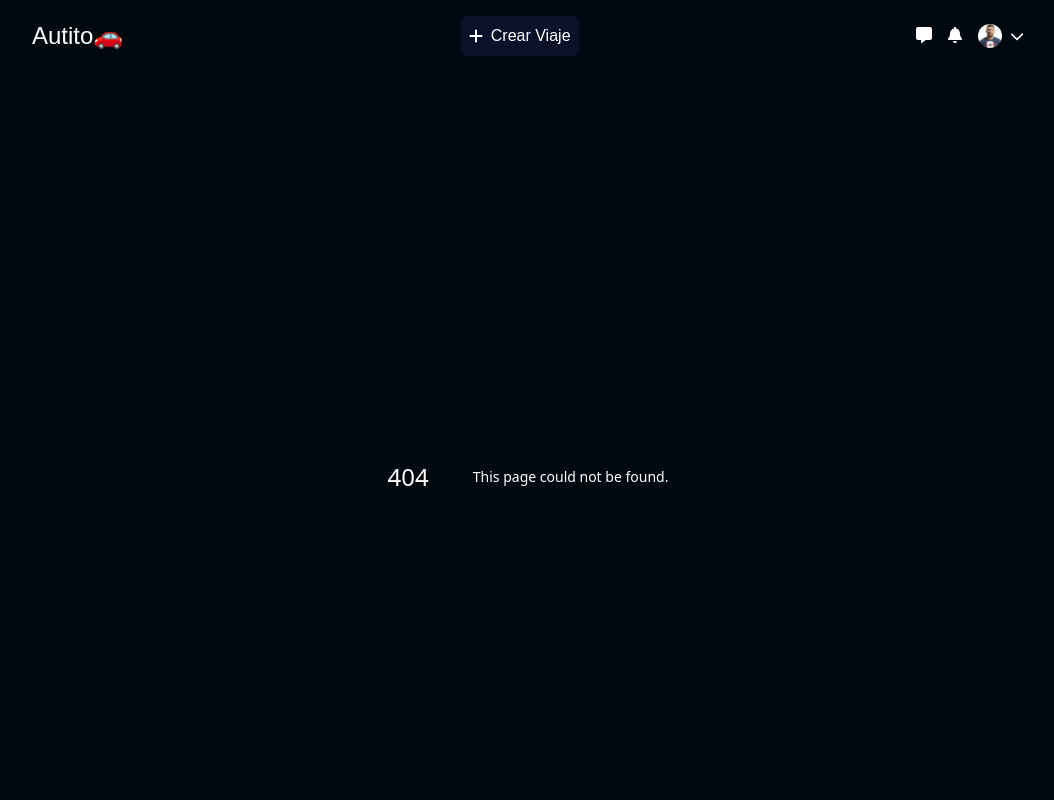
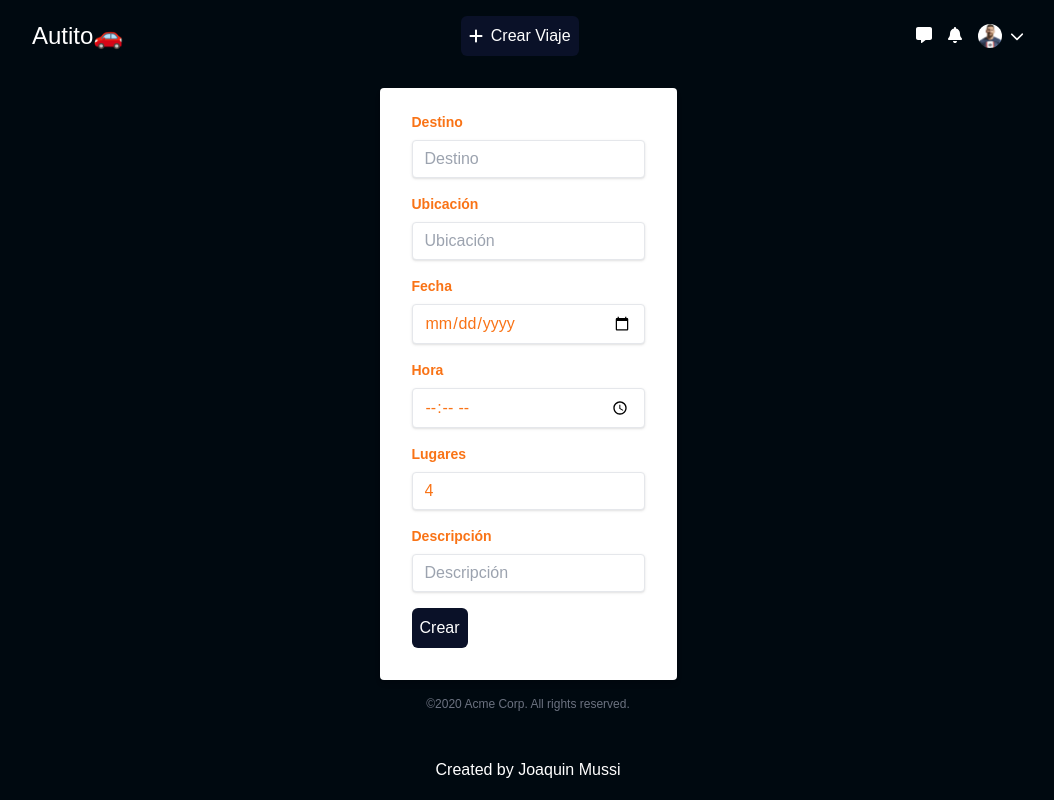
Before and after one commit to MussiDev/autito, a Next.js app: page /Viajes/EditarViaje/1 in a window 1280 px wide. Before the commit this address had no page. Shown: the top 800 px of the page, without its empty margins (112-1166 px from the left). Built offline with nearby package versions, Linux system fonts and the light colour scheme; no server answers.

Commit message:
Modfiy request and some others

```diff
--- a/entities/RouteParams.ts
+++ b/entities/RouteParams.ts
@@ -1,3 +1,3 @@
 export interface RouteParams {
-    viajeid: string;
+    id: string;
 }
--- a/entities/Travels/Viaje.ts
+++ b/entities/Travels/Viaje.ts
@@ -1,5 +1,8 @@
 export interface Viaje {
-    id: number | null
     destino: string
     ubicacion: string
+    fecha: string
+    hora: string
+    lugares: number
+    descripcion: string
 }
--- /dev/null
+++ b/src/app/Viajes/EditarViaje/[id]/page.tsx
@@ -0,0 +1,24 @@
+import Form from "@/src/common/Form/Form";
+import { RouteParams } from "@/entities/RouteParams";
+
+const getTravelById = async (id: string) => {
+    try {
+        const res = await fetch(`/api/viajes/${id}`, {
+            cache: "no-store",
+        });
+
+        if (!res.ok) {
+            throw new Error("Failed to fetch travel");
+        }
+        return res.json();
+    } catch (error) {
+        console.log(error);
+    }
+};
+
+export default async function EditarViaje({ params }: { params: RouteParams }) {
+    const { id } = params;
+    await getTravelById(id);
+
+    return <Form type="create" id={id} />;
+}
--- a/src/app/Viajes/NuevoViaje/page.tsx
+++ b/src/app/Viajes/NuevoViaje/page.tsx
@@ -4,7 +4,7 @@ import { Suspense } from "react";
 export default function NewTravel() {
     return (
         <Suspense fallback={<p>Loading...</p>}>
-            <Form />
+            <Form type="create" />
         </Suspense>
     );
 }
--- a/src/app/Viajes/[id]/page.tsx
+++ /dev/null
@@ -1,3 +0,0 @@
-import Form from "@/src/common/Form/Form";
-
-export default Form;
--- a/src/app/api/viajes/[viajeid]/route.ts
+++ b/src/app/api/viajes/[viajeid]/route.ts
@@ -5,62 +5,16 @@ import { Viajes } from "@/src/models/Viajes"
 import { connectionDB } from "@/src/utils/mongoose"
 
 export const GET = async (request: NextRequest,  { params }: { params: RouteParams }) => {
-    try {
-        await connectionDB()
-        const travelFound = await Viajes.findById({
-            _id: params.viajeid
-        })
-
-    if(!travelFound){
-        return NextResponse.json({
-            message: 'Travel not found'
-        }, {
-            status: 404
-        })
-    }
-
-    return NextResponse.json(travelFound)
-    } catch (error) {
-        return NextResponse.json(error, {
-            status: 400
-        })
-    }
-}
-
-export const DELETE = async (request: NextRequest,  { params }: { params: RouteParams }) => {
-    await connectionDB()
-    try {
-        const travelDeleted = await Viajes.findByIdAndDelete(params.viajeid)
-
-        if(!travelDeleted){
-            return NextResponse.json({
-                message: 'Travel not found'
-            }, {
-                status: 404
-            })
-        }
-
-        return NextResponse.json(travelDeleted)
-    } catch (error) {
-        return NextResponse.json(error, {
-            status: 400
-        })
-    }
+    const { id } = params;
+    await connectionDB();
+    const travel = await Viajes.findOne({ _id: id });
+    return NextResponse.json({ travel }, { status: 200 });
 }
 
 export const PUT = async (request: NextRequest,  { params }: { params: RouteParams }) => {
-    await connectionDB()
-    try {
-        const data= await request.json()
-
-        const travelUpdated = await Viajes.findByIdAndUpdate(params.viajeid, data, {
-        new: true
-        })
-        return NextResponse.json(travelUpdated)
-
-    } catch (error) {
-        return NextResponse.json(error, {
-            status: 400
-        })
-    }
+    const { id } = params;
+    const {newDestino: destino, newUbicacion: ubicacion, newFecha: fecha, newHora: hora, newLugares: lugares, newDescripcion: descripcion} = await request.json();
+    await connectionDB();
+    await Viajes.findByIdAndUpdate(id, { destino, ubicacion, fecha, hora, lugares, descripcion });
+    return NextResponse.json({ message: "Travel updated" }, { status: 200 });
 }
--- a/src/app/api/viajes/route.ts
+++ b/src/app/api/viajes/route.ts
@@ -6,19 +6,19 @@ import { connectionDB } from "@/src/utils/mongoose"
 export const GET = async () => {
     await connectionDB()
     const viajes = await Viajes.find()
-    return NextResponse.json(viajes)
+    return NextResponse.json({viajes})
 }
 
 export const POST = async (request: NextRequest) => {
-    await connectionDB()
-    try{
-        const data = await request.json()
-        const newTravel = new Viajes(data)
-        const saveTravel = await newTravel.save()
-        return NextResponse.json(saveTravel)
-    } catch (error){
-        return NextResponse.json(error, {
-            status: 400
-        })
-    }
+    const { destino, ubicacion, fecha, hora, lugares, descripcion } = await request.json();
+    await connectionDB();
+    await Viajes.create({ destino, ubicacion, fecha, hora, lugares, descripcion });
+    return NextResponse.json({ message: "Travel Created" }, { status: 201 });
 }
+
+export const DELETE = async (request: NextRequest) => {
+    const id = request.nextUrl.searchParams.get("id");
+    await connectionDB();
+    await Viajes.findByIdAndDelete(id);
+    return NextResponse.json({ message: "Travel deleted" }, { status: 200 });
+}
--- a/src/app/page.tsx
+++ b/src/app/page.tsx
@@ -1,26 +1,23 @@
+import { Suspense } from "react";
 import TravelCard from "../components/Travels/TravelCard";
 import { Viaje } from "../../entities/Travels/Viaje";
 import { Viajes } from "@/src/models/Viajes";
-import { connectionDB } from "@/src/utils/mongoose";
 
 const loadTravels = async () => {
-    connectionDB();
-    const travels = await Viajes.find();
+    const travels: Viaje[] = await Viajes.find();
     return travels;
 };
 
 export default async function Home() {
-    const travels: Viaje[] = await loadTravels();
-    const plainTravels = travels.map((travel) => ({
-        id: travel.id,
-        destino: travel.destino,
-        ubicacion: travel.ubicacion,
-    }));
+    const travels = await JSON.parse(JSON.stringify(await loadTravels()));
+
     return (
         <article className="grid lg:grid-cols-[repeat(3,_minmax(15rem,_1fr))] md:grid-cols-2 sm:grid-cols-1 m-auto max-w-screen-lg gap-2">
-            {plainTravels.map((travel: Viaje) => (
-                <TravelCard key={travel.id} travel={travel} />
-            ))}
+            <Suspense fallback={<p>Loading travels...</p>}>
+                {travels?.map((travel: any) => (
+                    <TravelCard key={travel._id} travel={travel} id={travel._id} />
+                ))}
+            </Suspense>
         </article>
     );
 }
--- a/src/common/Form/Form.tsx
+++ b/src/common/Form/Form.tsx
@@ -1,50 +1,50 @@
 "use client";
 
-import React, { ChangeEvent, FormEvent, useCallback, useEffect, useState } from "react";
-import { useParams, useRouter } from "next/navigation";
+import React, { ChangeEvent, FormEvent, useState } from "react";
 
+import Button from "../Button/Button";
 import { Viaje } from "../../../entities/Travels/Viaje";
+import { useRouter } from "next/navigation";
 
-export default function Form() {
+interface FormProps {
+    type: string;
+    id?: string;
+}
+
+export default function Form(props: FormProps) {
+    const { type, id } = props;
     const router = useRouter();
-    const params = useParams();
     const [newTravel, setNewTravel] = useState<Viaje>({
-        id: null,
         destino: "",
         ubicacion: "",
+        fecha: "",
+        hora: "",
+        lugares: 4,
+        descripcion: "",
     });
-
-    const getTravel = useCallback(async () => {
-        const res = await fetch(`/api/viajes/${params.id}`);
-        if (res.ok) {
-            const data = await res.json();
-            setNewTravel({
-                id: null,
-                destino: data.destino,
-                ubicacion: data.ubicacion,
-            });
-        }
-    }, [params.id]);
 
     const handleSubmit = async (e: FormEvent) => {
         e.preventDefault();
-        if (!params.id) {
+        const { destino, ubicacion, fecha, hora, lugares, descripcion } = newTravel;
+        if (!destino || !ubicacion || !fecha || !hora || !lugares || !descripcion) return;
+
         try {
-                const response = await (params.id
-                    ? fetch(`/api/viajes/${params.id}`, {
-                          method: "PUT",
-                          headers: {
-                              "Content-Type": "application/json",
-                          },
-                          body: JSON.stringify(newTravel),
-                      })
-                    : fetch("/api/viajes", {
+            const response =
+                type === "create"
+                    ? await fetch("/api/viajes", {
                           method: "POST",
                           body: JSON.stringify(newTravel),
                           headers: {
                               "Content-Type": "application/json",
                           },
-                      }));
+                      })
+                    : await fetch(`/api/viajes/${id}`, {
+                          method: "PUT",
+                          headers: {
+                              "Content-type": "application/json",
+                          },
+                          body: JSON.stringify(newTravel),
+                      });
 
             if (response.ok) {
                 router.push("/");
@@ -52,7 +52,6 @@ export default function Form() {
             }
         } catch (error) {
             console.log(error);
-            }
         }
     };
 
@@ -62,12 +61,6 @@ export default function Form() {
             [e.target.name]: e.target.value,
         }));
     };
-
-    useEffect(() => {
-        if (params.id) {
-            getTravel();
-        }
-    }, [params.id, getTravel]);
 
     return (
         <div className="w-full max-w-xs">
@@ -100,10 +93,64 @@ export default function Form() {
                         value={newTravel.ubicacion}
                     />
                 </div>
+                <div className="mb-4">
+                    <label className="block text-sm font-bold mb-2" htmlFor="fecha">
+                        Fecha
+                    </label>
+                    <input
+                        className="shadow appearance-none border rounded w-full py-2 px-3 leading-tight focus:outline-none focus:shadow-outline"
+                        id="fecha"
+                        name="fecha"
+                        type="Date"
+                        placeholder="Fecha"
+                        onChange={handleChange}
+                        value={newTravel.fecha}
+                    />
+                </div>
+                <div className="mb-4">
+                    <label className="block text-sm font-bold mb-2" htmlFor="hora">
+                        Hora
+                    </label>
+                    <input
+                        className="shadow appearance-none border rounded w-full py-2 px-3 leading-tight focus:outline-none focus:shadow-outline"
+                        id="hora"
+                        name="hora"
+                        type="Time"
+                        placeholder="Hora"
+                        onChange={handleChange}
+                        value={newTravel.hora}
+                    />
+                </div>
+                <div className="mb-4">
+                    <label className="block text-sm font-bold mb-2" htmlFor="lugares">
+                        Lugares
+                    </label>
+                    <input
+                        className="shadow appearance-none border rounded w-full py-2 px-3 leading-tight focus:outline-none focus:shadow-outline"
+                        id="lugares"
+                        name="lugares"
+                        type="text"
+                        placeholder="Lugares"
+                        onChange={handleChange}
+                        value={newTravel.lugares}
+                    />
+                </div>
+                <div className="mb-4">
+                    <label className="block text-sm font-bold mb-2" htmlFor="descripcion">
+                        Descripción
+                    </label>
+                    <input
+                        className="shadow appearance-none border rounded w-full py-2 px-3 leading-tight focus:outline-none focus:shadow-outline"
+                        id="descripcion"
+                        name="descripcion"
+                        type="text"
+                        placeholder="Descripción"
+                        onChange={handleChange}
+                        value={newTravel.descripcion}
+                    />
+                </div>
 
-                <button className="text-white bg-black p-4 rounded-full" type="submit">
-                    {params.id ? "Actualizar" : "Crear"}
-                </button>
+                <Button data={{ text: "Crear" }} />
             </form>
             <p className="text-center text-gray-500 text-xs">&copy;2020 Acme Corp. All rights reserved.</p>
         </div>
--- a/src/components/Travels/TravelCard.tsx
+++ b/src/components/Travels/TravelCard.tsx
@@ -11,17 +11,19 @@ import { useRouter } from "next/navigation";
 
 interface TravelCardProps {
     travel: Viaje;
+    id: string;
 }
 
-export default function TravelCard({ travel }: TravelCardProps) {
+export default function TravelCard(props: TravelCardProps) {
+    const { travel, id } = props;
     const router = useRouter();
 
     const handleDelete = async () => {
         try {
-            const response = await fetch(`api/viajes/${travel.id}`, {
+            const response = await fetch(`api/viajes?id=${id}`, {
                 method: "DELETE",
             });
-
+            console.log(response);
             if (response.ok) {
                 router.refresh();
             } else {
@@ -34,14 +36,15 @@ export default function TravelCard({ travel }: TravelCardProps) {
 
     const starsOfUser = [1, 2, 3, 4, 5];
     return (
-        <Link href={`/Viajes/${travel.id}`} legacyBehavior>
         <section className="border-2 border-secondary p-4 flex flex-col justify-between max-w-max mt-2 gap-4 rounded-md text-white items-center h-80">
             <h1 className="font-bold text-xl mb-2">
                 {travel.ubicacion} - {travel.destino}
             </h1>
-                <p className="text-fourth">Lunes 10/08/2023 23:00hs</p>
+            <p className="text-fourth">
+                {travel.fecha} {travel.hora}
+            </p>
             <p>
-                    Lugares libres: <span className="text-secondary">2</span>
+                Lugares libres: <span className="text-secondary">{travel.lugares}</span>
             </p>
             <div className="flex gap-2 w-full items-center">
                 <div className="w-8 h-8 relative cursor-pointer">
@@ -64,8 +67,10 @@ export default function TravelCard({ travel }: TravelCardProps) {
             <div className="flex flex-row justify-evenly w-full">
                 <Button data={{ text: "Reservar Asiento", className: "bg-secondary" }} />
                 <Button data={{ text: "Borrar" }} events={{ handleClick: handleDelete }} />
+                <Link href={`/Viajes/`} legacyBehavior>
+                    Editar
+                </Link>
             </div>
         </section>
-        </Link>
     );
 }
--- a/src/models/Viajes.ts
+++ b/src/models/Viajes.ts
@@ -11,11 +11,11 @@ const ViajeSchema = new Schema(
         required: true,
     },
     fecha: {
-        type: Date,
+        type: String,
         required: true
     },
     hora: {
-        type: TimeRanges,
+        type: String,
         required: true
     },
     lugares: {
```
Lines whose indentation alone changed are shown as unchanged.
